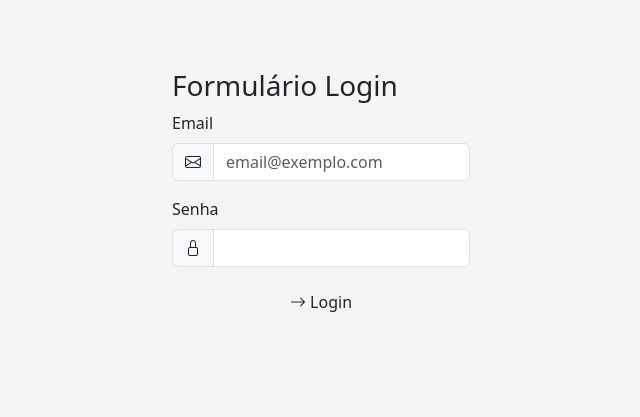
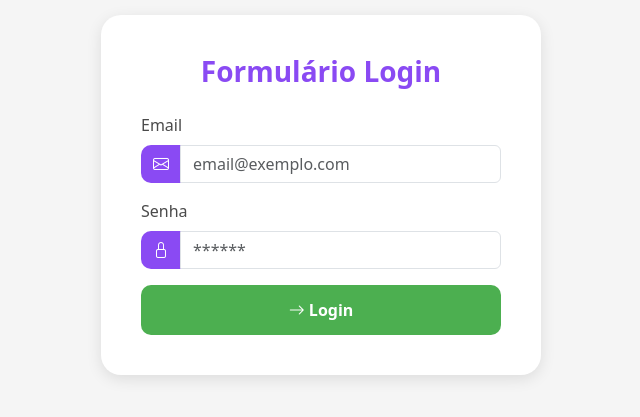
Before and after one commit to lucas777-code/Bootstrap_Intro_Lucas, a plain HTML site: page ex5b-al-fazer-formulario-(ex)/ex5b.html in a window 1280 px wide. Shown: the part 205-622 px from the top of the page, without its empty margins (319-959 px from the left). Drawn offline with nearby package versions, Linux system fonts and the light colour scheme.

Commit message:
ex5b e ex6

```diff
--- a/ex5b-al-fazer-formulario-(ex)/ex5b.html
+++ b/ex5b-al-fazer-formulario-(ex)/ex5b.html
@@ -1,5 +1,3 @@
-<!-- 1ª Digitação (Resolver exercício aqui) -->
- <!-- 1ª Digitação (Resolver exercício aqui) -->
 <!DOCTYPE html>
 <html lang="pt-br">
 <head>
@@ -23,6 +21,45 @@
            justify-content: center;
            align-items: center;
            height: 100%;
+       }
+       .custom-form{
+           background-color: #ffffff;
+           padding: 2.5rem;
+           border-radius: 20px;
+           box-shadow: 0 4px 15px rgba(0,0,0,0.1);
+           max-width: 440px;
+           width: 100%;
+       }
+       .form-label{
+           color: #4a4a4a;
+           font-weight: 500;
+       }
+       .custom-icon{
+           background-color: #8a4af3;
+           border: none;
+           color: #ffffff;
+           border-radius: 10px 0 0 10px;
+       }
+       .form-title{
+           color: #8a4af3;
+           text-align: center;
+           margin-bottom: 1.5rem;
+           font-size: 1.75rem;
+           font-weight: 600;
+       }
+
+       .btn.custom-button{
+           background-color: #4caf50;
+           color: #ffffff;
+           font-weight: 700;
+           padding: 0.8rem 2rem;
+           border-radius: 10px;
+           border: none;
+           transition: background-color 0.3s ease, transform 0.3s ease;
+       }
+       .btn.custom-button:hover{
+           background-color: #43a047;
+           transform: translateY(-3px);
        }
    </style>
 
@@ -51,11 +88,11 @@
                    <span class="input-group-text custom-icon">
                        <i class="bi bi-lock"></i>
                    </span>
-                    <input type="password" class="form-control custom-input" id="senha">
+                   <input type="password" class="form-control custom-input" id="senha" placeholder="******">
                </div>
            </div>
            <div class="d-grid">
-                <button class="btn">
+               <button class="btn custom-button">
                    <i class="bi bi-arrow-right"></i> Login
                </button>
            </div>
```
Also changed, not shown: ex6_navbar/ex6.html (+34 -1 lines). Lines whose indentation alone changed are shown as unchanged.
